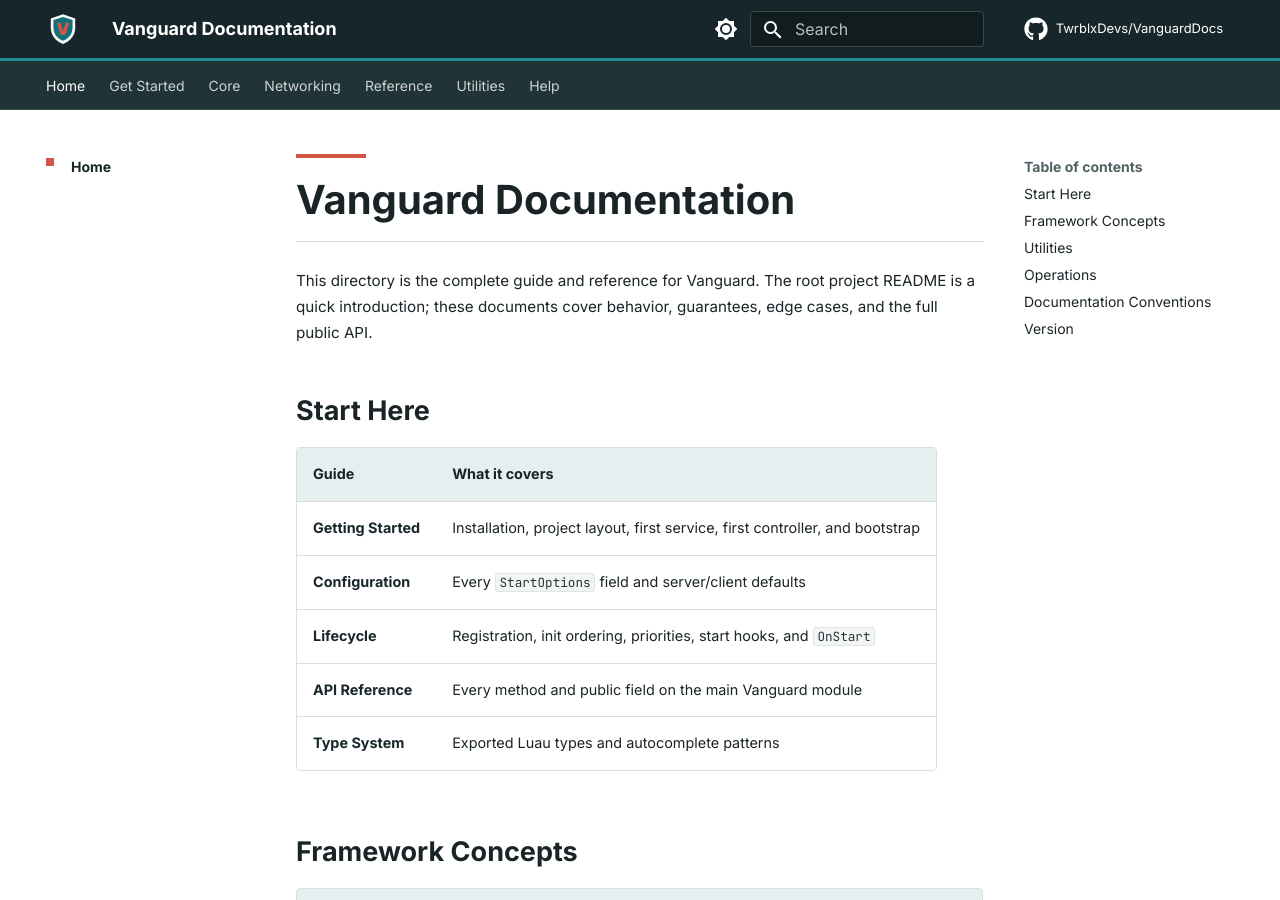
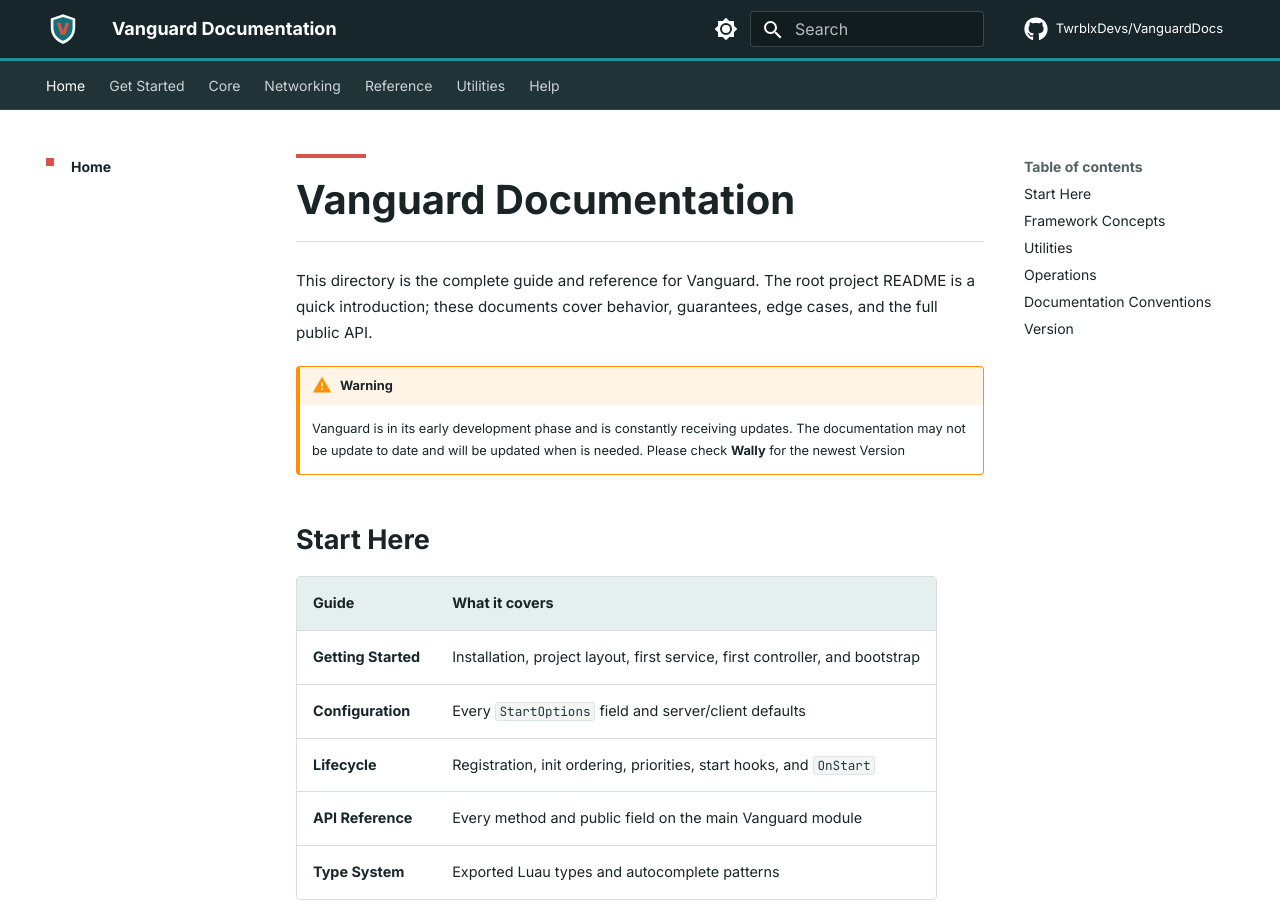
Before and after one commit to TwrblxDevs/vanguard-docs, an MkDocs documentation site: the page built from docs/index.md, in a window 1280 px wide and 900 px high. Built offline with MkDocs 1.6.1 and Material for MkDocs 9.7.7, drawn with Linux system fonts in a browser that asks for light colours; comment, search, counter and statistics services are not loaded.

Commit message:
docs: added a warning to the index.md in the root of docs for the beta update notice

```diff
--- a/docs/index.md
+++ b/docs/index.md
@@ -1,6 +1,9 @@
 # Vanguard Documentation
 
 This directory is the complete guide and reference for Vanguard. The root project README is a quick introduction; these documents cover behavior, guarantees, edge cases, and the full public API.
+
+!!! warning
+    Vanguard is in its early development phase and is constantly receiving updates. The documentation may not be update to date and will be updated when is needed. Please check [Wally](https://wally.run/package/twrblxdevs/vanguard) for the newest Version
 
 ## Start Here
 
```
